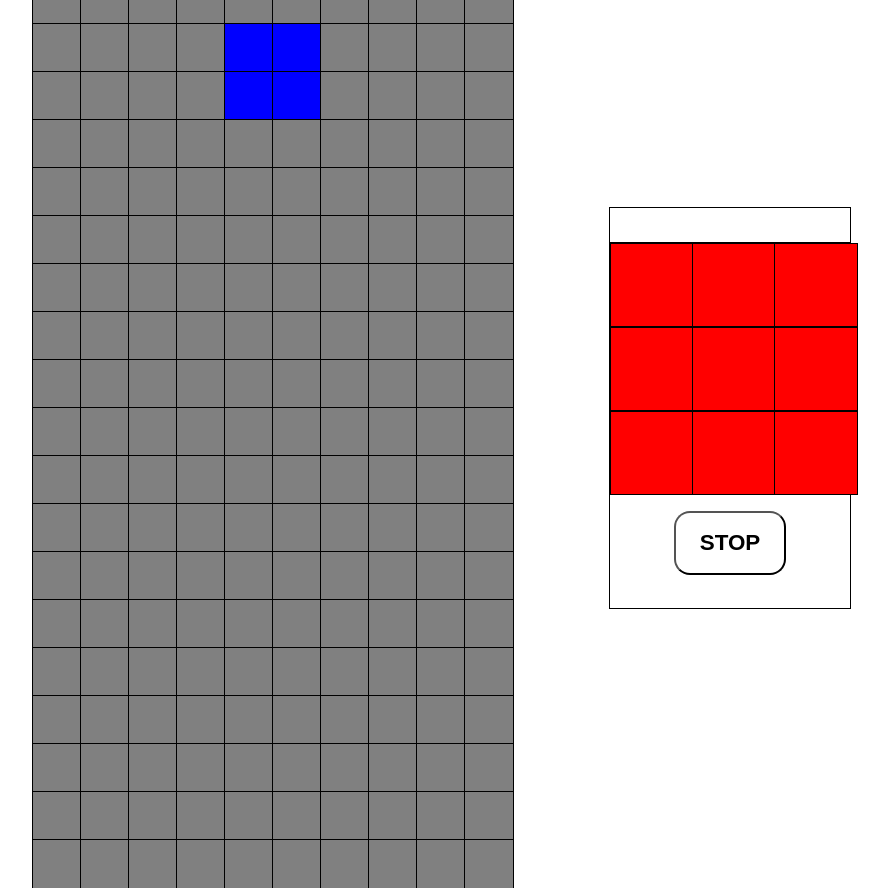
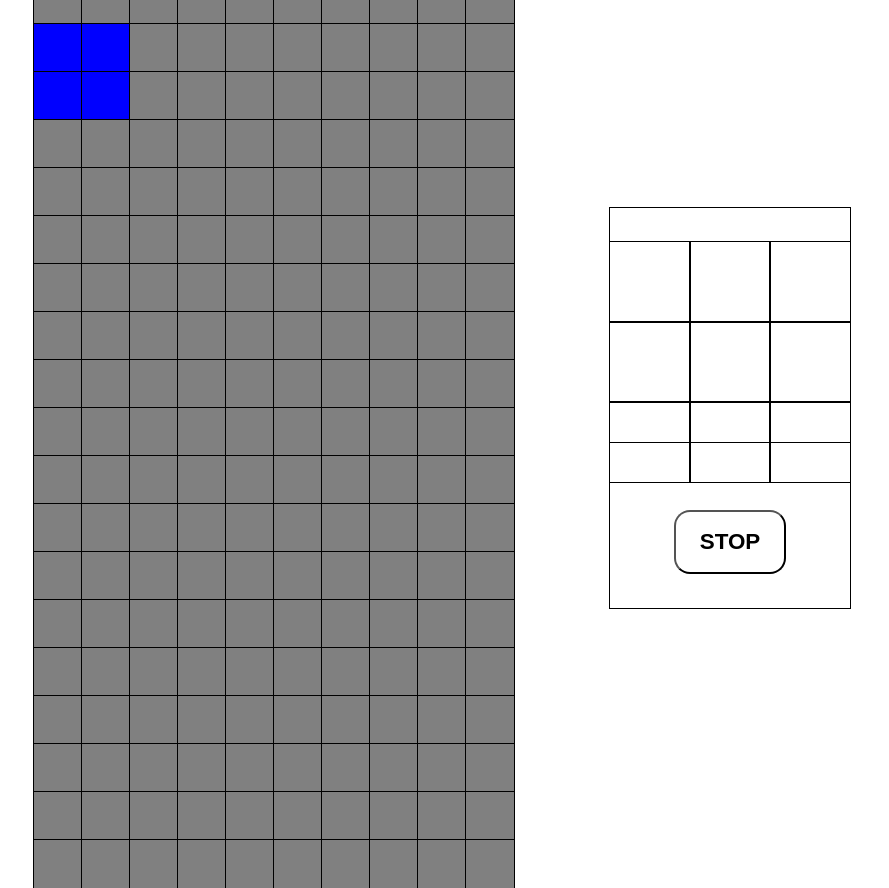
Before and after one commit to karowarz/tetris2, a website built with Vite: page index.html in a window 1280 px wide. Both pictures are taken after a click on the button "START". Shown: the whole page, without its empty margins (198-1087 px from the left). Built offline with nearby package versions, Linux system fonts and the light colour scheme.

Commit message:
2 tetriminos are created at start

```diff
--- a/css/style.css
+++ b/css/style.css
@@ -30,9 +30,9 @@ body {
 }
 
 .button:hover {
-  background-color: blue;
+  background-color: hsl(0 0% 50%);
   color: white;
-  border-color: blue;
+  border-color: hsl(0 0% 50%);
 }
 
 .clicked {
@@ -53,7 +53,7 @@ body {
   flex-direction: column;
   justify-content: space-around;
   align-items: center;
-  border: 1px solid #000;
+  outline: 1px solid #000;
   height: 50vh;
   width: 15rem;
 }
@@ -61,14 +61,15 @@ body {
 .showNext {
   height: 50%;
   width: 100%;
-  border: 1px solid #000;
+  outline: 1px solid #000;
+
   display: grid;
   grid-template-columns: repeat(3, 1fr);
 }
 
-.tiles{
+.tiles {
   aspect-ratio: 1;
   width: 100%;
-  background-color: red;
-  border: 1px solid #000;
+  /* background-color: red; */
+  outline: 1px solid #000;
 }
--- a/js/Game.js
+++ b/js/Game.js
@@ -3,8 +3,8 @@ import { Tetrimino } from './Tetrimino';
 export class Game {
   startPosition = 4;
 
-  checkPosition = null;
-  currentShape = null;
+  // checkPosition = null;
+  // currentShape = null;
 
   UISelectors = {
     board: document.querySelector('[data-board]'),
@@ -36,7 +36,12 @@ export class Game {
     });
 
     start.addEventListener('click', () => {
-      this.createTetrimino();
+      while (this.tab.length !== 2) {
+        this.currentAndNextTetrimino();
+      }
+      console.log(this.tab.length);
+      this.draw(this.tab[0][0][this.tab[0][1]]);
+
       this.fallDown = setInterval(() => {
         this.moveDown();
       }, 1000);
@@ -82,11 +87,19 @@ export class Game {
 
   createTetrimino() {
     const tetrimino = new Tetrimino();
-    this.rotation = Math.floor(Math.random() * 4);
+    let rotation = Math.floor(Math.random() * 4);
     const createTetrimino = tetrimino.getRandomTetrimino();
-    this.draw(createTetrimino[this.rotation], this.startPosition);
-    this.currentShape = createTetrimino;
-    this.rotate(this.prepareRotation());
+    // this.draw(createTetrimino[this.rotation], this.startPosition);
+    // this.currentShape = createTetrimino;
+    // this.rotate(this.prepareRotation());
+
+    rotation === 3 ? (rotation = 0) : rotation++;
+    return [createTetrimino, rotation];
+  }
+
+  tab = [];
+  currentAndNextTetrimino() {
+    this.tab.push(this.createTetrimino());
   }
 
   //ascync makes a pause before create new tetromino
@@ -242,7 +255,8 @@ export class Game {
 
     let futureValues = [];
 
-    let futurePositions = this.currentShape[this.rotation];
+    // let futurePositions = this.currentShape[this.rotation];
+    let futurePositions = this.tab[0];
 
     for (let i = 0; i < currentPositions.length; i++) {
       let result = currentPositions[i] - futurePositions[i];
@@ -320,7 +334,8 @@ export class Game {
 
   prepareRotation() {
     let currentPositions = this.rotatableTetriminosPosition();
-    let substractPositions = this.currentShape[this.rotation];
+    // let substractPositions = this.currentShape[this.rotation];
+    let substractPositions = this.tab[0];
 
     let rotationValues = [];
 
@@ -329,7 +344,8 @@ export class Game {
       let result = currentPositions[i] - substractPositions[i];
       rotationValues[i] = result;
     }
-    this.rotation === 3 ? (this.rotation = 0) : this.rotation++;
+    // this.rotation === 3 ? (this.rotation = 0) : this.rotation++;
+
     return [substractPositions, rotationValues[0]];
   }
 }
```
